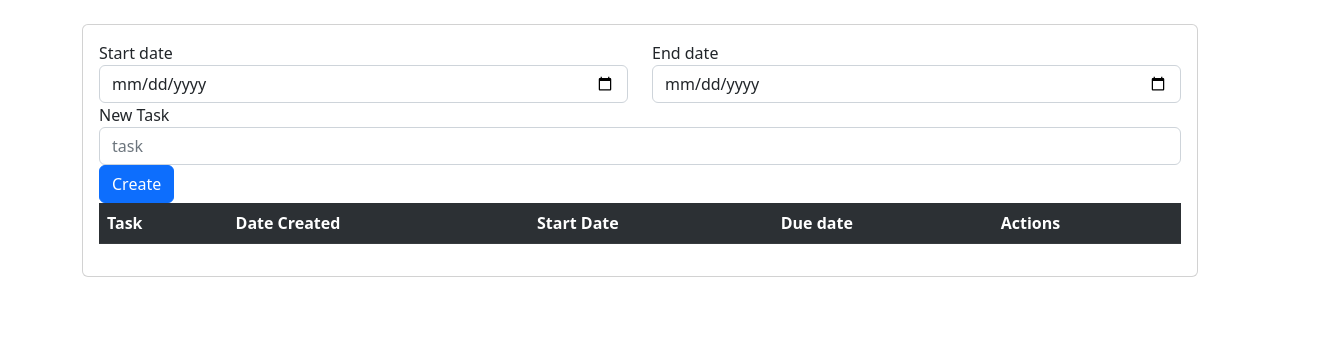
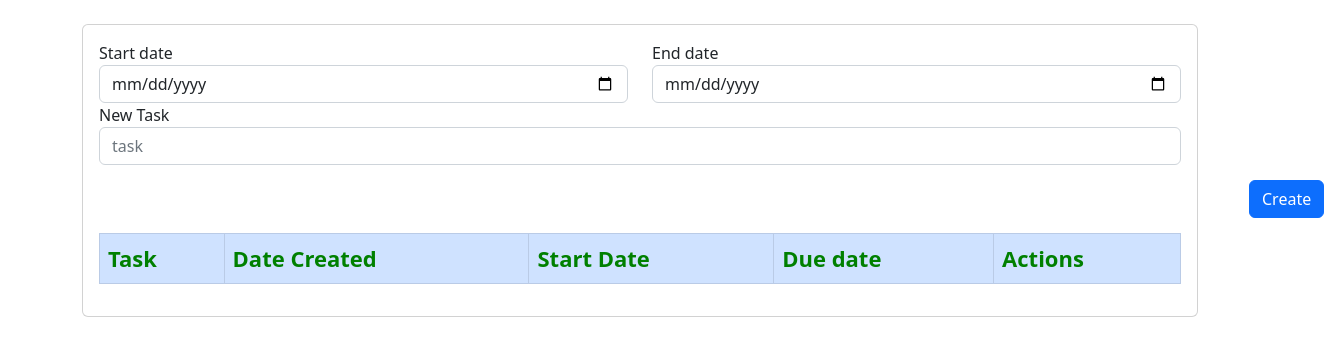
Before and after one commit to tlarkin011/Coding-Projects, a plain HTML site: page Week 10 project/index.html in a window 1280 px wide. Shown: the whole page, 1324 px wide, since content can reach past the window. Drawn offline with nearby package versions, Linux system fonts and the light colour scheme.

Commit message:
finished

```diff
--- a/Week 10 project/index.html
+++ b/Week 10 project/index.html
@@ -7,6 +7,13 @@
 
     <title>Week 10</title>
   </head>
+  <style>
+    #add{
+      margin-top: 15px;
+      margin-bottom: 15px;
+      margin-left: 1150px;
+    }
+  </style>
   <body class="container">
     <br>
     <div class="card">
@@ -38,7 +45,7 @@
    </div>
 
    <div>
-  <table id="list" class="table table-dark table-striped">
+  <table id="list" class="table table-primary table-bordered">
     <tr>
       <th>Task</th>
       <th>Date Created</th>
--- a/Week 10 project/index.js
+++ b/Week 10 project/index.js
@@ -10,14 +10,14 @@ document.getElementById('add').addEventListener('click', () => {
     row.insertCell(2).innerHTML = document.getElementById('new-start-date').value;
     row.insertCell(3).innerHTML = document.getElementById('new-end-date').value;
     let actions = row.insertCell(4);
-    actions.appendchild(createDeleteButton(id++))
+    actions.appendChild(createDeleteButton(id++))
     document.getElementById('new-task').value = '';
 
 });
 
 function createDeleteButton(id){
     let btn = document.createElement('button');
-    btn.className = 'btn btn-primary';
+    btn.className = 'btn btn-danger';
     btn.id = id;
     btn.innerHTML = 'Delete';
     btn.onclick = () => {
@@ -26,3 +26,5 @@ function createDeleteButton(id){
     }
     return btn;
 }
+document.getElementById('list').style.fontSize = "22px"
+document.getElementById('list').style.color = "green"
```
